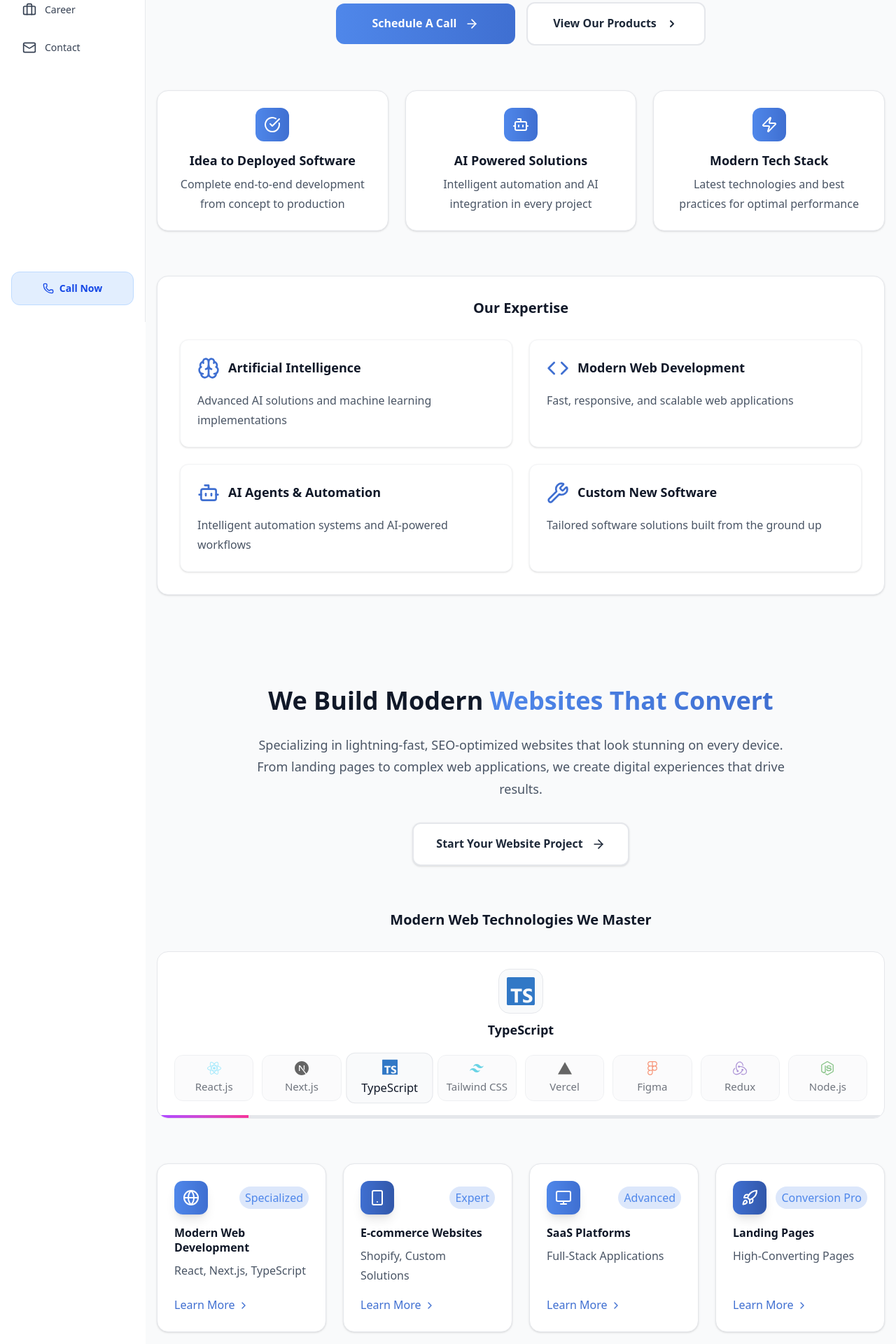
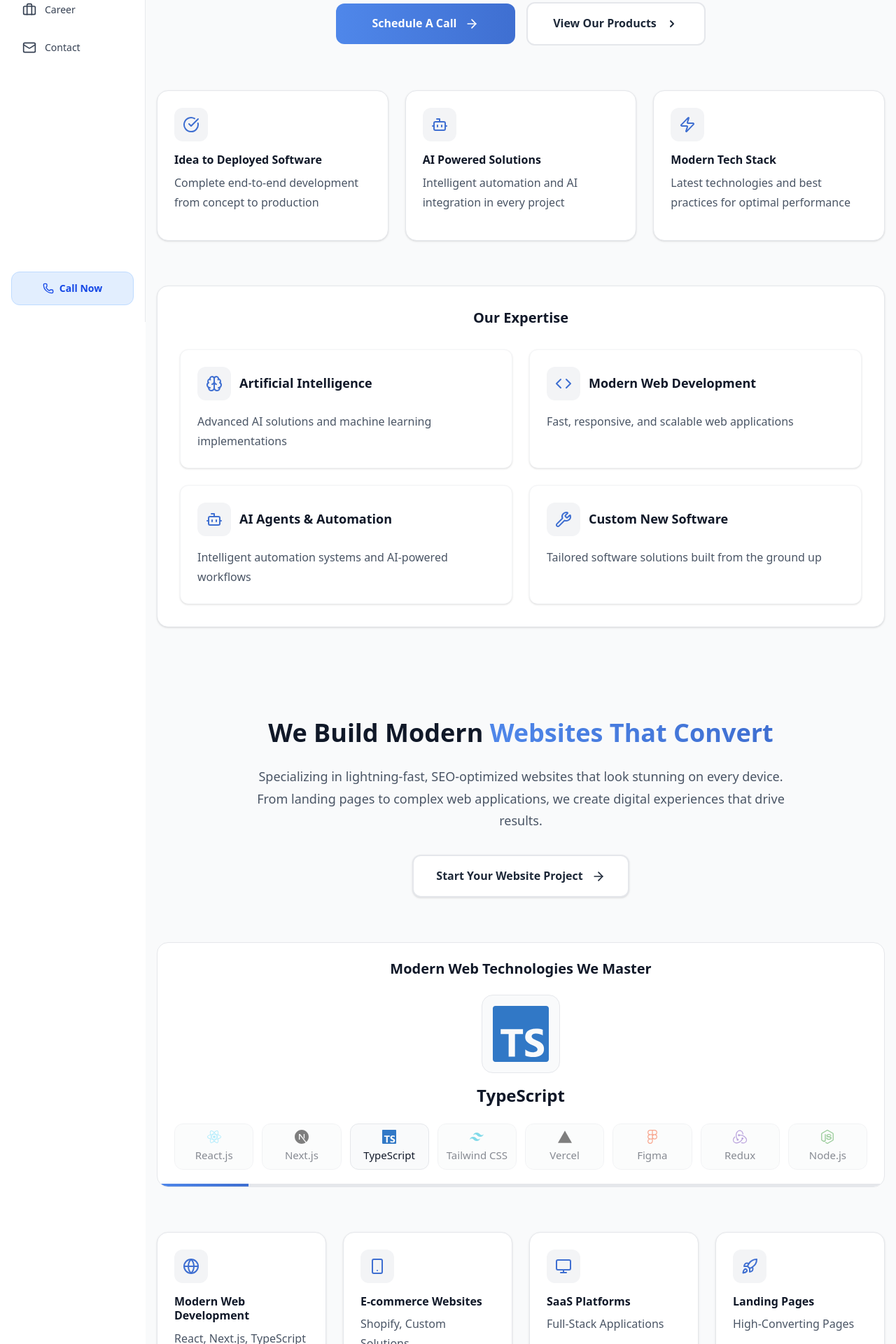
Before and after one commit to om202/NobleStack, a Next.js app: page / in a window 1280 px wide. Shown: the part 340-2260 px from the top of the page at 70% size. Built offline with nearby package versions, Linux system fonts and the light colour scheme.

Commit message:
feat: Introduce a reusable `ServiceCard` component, refactor home sections L1 and L2 to use it, and update `TechStackCarousel` styling and animations.

```diff
--- a/src/app/Home/L1.tsx
+++ b/src/app/Home/L1.tsx
@@ -11,6 +11,7 @@ import {
   Wrench,
 } from "lucide-react";
 import Image from "next/image";
+import ServiceCard from "../../components/ServiceCard";
 
 export default function HeroSection() {
 
@@ -103,41 +104,21 @@ export default function HeroSection() {
         {/* Value Propositions */}
         <div className="mb-10 sm:mb-16">
           <div className="grid grid-cols-1 md:grid-cols-3 gap-6">
-            <div className="bg-white rounded-2xl p-6 shadow-sm border border-gray-200 text-center hover:shadow-md transition-shadow duration-300">
-              <div className="w-12 h-12 gradient-nobleblue-up rounded-xl flex items-center justify-center mx-auto mb-4">
-                <CheckCircle className="w-6 h-6 text-white" />
-              </div>
-              <h3 className="text-lg font-semibold text-gray-900 mb-2">
-                Idea to Deployed Software
-              </h3>
-              <p className="text-base text-gray-600">
-                Complete end-to-end development from concept to production
-              </p>
-            </div>
-
-            <div className="bg-white rounded-2xl p-6 shadow-sm border border-gray-200 text-center hover:shadow-md transition-shadow duration-300">
-              <div className="w-12 h-12 gradient-nobleblue-up rounded-xl flex items-center justify-center mx-auto mb-4">
-                <Bot className="w-6 h-6 text-white" />
-              </div>
-              <h3 className="text-lg font-semibold text-gray-900 mb-2">
-                AI Powered Solutions
-              </h3>
-              <p className="text-base text-gray-600">
-                Intelligent automation and AI integration in every project
-              </p>
-            </div>
-
-            <div className="bg-white rounded-2xl p-6 shadow-sm border border-gray-200 text-center hover:shadow-md transition-shadow duration-300">
-              <div className="w-12 h-12 gradient-nobleblue-up rounded-xl flex items-center justify-center mx-auto mb-4">
-                <Zap className="w-6 h-6 text-white" />
-              </div>
-              <h3 className="text-lg font-semibold text-gray-900 mb-2">
-                Modern Tech Stack
-              </h3>
-              <p className="text-base text-gray-600">
-                Latest technologies and best practices for optimal performance
-              </p>
-            </div>
+            <ServiceCard
+              name="Idea to Deployed Software"
+              description="Complete end-to-end development from concept to production"
+              icon={CheckCircle}
+            />
+            <ServiceCard
+              name="AI Powered Solutions"
+              description="Intelligent automation and AI integration in every project"
+              icon={Bot}
+            />
+            <ServiceCard
+              name="Modern Tech Stack"
+              description="Latest technologies and best practices for optimal performance"
+              icon={Zap}
+            />
           </div>
         </div>
 
@@ -154,7 +135,9 @@ export default function HeroSection() {
                 className="bg-white rounded-xl p-6 shadow-sm border border-gray-100"
               >
                 <div className="flex items-center mb-4">
-                  <area.icon className="w-8 h-8 text-nobleblue-600 mr-3" />
+                  <div className="w-12 h-12 bg-gray-100 rounded-xl flex items-center justify-center mr-3">
+                    <area.icon className="w-6 h-6 text-nobleblue-600" />
+                  </div>
                   <h3 className="text-lg font-semibold text-gray-900">
                     {area.title}
                   </h3>
--- a/src/app/Home/L2.tsx
+++ b/src/app/Home/L2.tsx
@@ -39,6 +39,7 @@ import {
 import React from "react";
 import TechStackCarousel from "../../components/TechStackCarousel";
 import AnimatedFeatureCarousel from "../../components/AnimatedFeatureCarousel";
+import ServiceCard from "../../components/ServiceCard";
 
 const webFeatures = [
   {
@@ -188,33 +189,12 @@ export default function FeaturesSection() {
         {/* Web Services Grid */}
         <div className="grid grid-cols-1 md:grid-cols-2 lg:grid-cols-4 gap-6 mb-10 sm:mb-16">
           {webServices.map((service, index) => (
-            <div
+            <ServiceCard
               key={index}
-              className="bg-white rounded-2xl p-6 shadow-sm border border-gray-200 hover:shadow-md transition-shadow duration-300 group cursor-pointer min-h-[180px] flex flex-col justify-between"
-            >
-              <div>
-                <div className="flex items-center justify-between mb-4">
-                  <div
-                    className={`w-12 h-12 bg-gradient-to-r ${webFeatures[index].color} rounded-xl flex items-center justify-center shadow-lg`}
-                  >
-                    <service.icon className="w-6 h-6 text-white" />
-                  </div>
-                  <span className="text-base px-2 py-1 bg-nobleblue-500/20 text-nobleblue-500 rounded-full">
-                    {service.status}
-                  </span>
-                </div>
-                <h3 className="text-gray-900 font-semibold mb-2">
-                  {service.name}
-                </h3>
-                <p className="text-base text-gray-600 mb-4">
-                  {service.description}
-                </p>
-              </div>
-              <button className="flex items-center text-nobleblue-600 text-base group-hover:text-nobleblue-700 transition-colors">
-                Learn More
-                <ChevronRight className="w-4 h-4 ml-1 group-hover:translate-x-1 transition-transform" />
-              </button>
-            </div>
+              name={service.name}
+              description={service.description}
+              icon={service.icon}
+            />
           ))}
         </div>
 
--- a/src/app/Home/L3.tsx
+++ b/src/app/Home/L3.tsx
@@ -24,6 +24,7 @@ import {
 import React from "react";
 import TechStackCarousel from "../../components/TechStackCarousel";
 import AnimatedFeatureCarousel from "../../components/AnimatedFeatureCarousel";
+import ServiceCard from "../../components/ServiceCard";
 
 export default function AIServicesSection() {
   const aiFeatures = [
@@ -181,33 +182,12 @@ export default function AIServicesSection() {
         {/* AI Services Grid */}
         <div className="grid grid-cols-1 md:grid-cols-2 lg:grid-cols-4 gap-6 mb-10 sm:mb-16">
           {aiServices.map((service, index) => (
-            <div
+            <ServiceCard
               key={index}
-              className="bg-white rounded-2xl p-6 shadow-sm border border-gray-200 hover:shadow-md transition-shadow duration-300 group cursor-pointer min-h-[180px] flex flex-col justify-between"
-            >
-              <div>
-                <div className="flex items-center justify-between mb-4">
-                  <div
-                    className={`w-12 h-12 bg-gradient-to-r ${aiFeatures[index].color} rounded-xl flex items-center justify-center shadow-lg`}
-                  >
-                    <service.icon className="w-6 h-6 text-white" />
-                  </div>
-                  <span className="text-md-sm px-2 py-1 bg-nobleblue-500/20 text-nobleblue-500 rounded-full">
-                    {service.status}
-                  </span>
-                </div>
-                <h3 className="text-gray-900 font-semibold mb-2">
-                  {service.name}
-                </h3>
-                <p className="text-base text-gray-600 mb-4">
-                  {service.description}
-                </p>
-              </div>
-              <button className="flex items-center text-nobleblue-600 text-base group-hover:text-nobleblue-700 transition-colors">
-                Learn More
-                <ChevronRight className="w-4 h-4 ml-1 group-hover:translate-x-1 transition-transform" />
-              </button>
-            </div>
+              name={service.name}
+              description={service.description}
+              icon={service.icon}
+            />
           ))}
         </div>
 
--- /dev/null
+++ b/src/components/ServiceCard.tsx
@@ -0,0 +1,30 @@
+"use client";
+
+import React from "react";
+import { LucideIcon } from "lucide-react";
+
+interface ServiceCardProps {
+    name: string;
+    description: string;
+    icon: LucideIcon;
+}
+
+export default function ServiceCard({
+    name,
+    description,
+    icon: Icon,
+}: ServiceCardProps) {
+    return (
+        <div className="bg-white rounded-2xl p-6 shadow-sm border border-gray-200 hover:shadow-md transition-shadow duration-300 group cursor-pointer min-h-[180px]">
+            <div className="flex items-center mb-4">
+                <div
+                    className="w-12 h-12 bg-gray-100 rounded-xl flex items-center justify-center"
+                >
+                    <Icon className="w-6 h-6 text-nobleblue-600" />
+                </div>
+            </div>
+            <h3 className="text-gray-900 font-semibold mb-2">{name}</h3>
+            <p className="text-base text-gray-600 mb-4">{description}</p>
+        </div>
+    );
+}
--- a/src/components/TechStackCarousel.tsx
+++ b/src/components/TechStackCarousel.tsx
@@ -32,23 +32,25 @@ export default function TechStackCarousel({
 
   return (
     <div className="mb-10 sm:mb-16">
-      <h3 className="text-lg sm:text-xl font-bold text-center text-gray-900 mb-6 sm:mb-8">
-        {title}
-      </h3>
-              <div className="relative bg-white rounded-2xl p-4 sm:p-6 border border-gray-200 min-h-[120px] sm:min-h-[140px] flex flex-col justify-center overflow-hidden">
+      <div className="relative bg-white rounded-2xl p-4 sm:p-6 border border-gray-200 min-h-[120px] sm:min-h-[140px] flex flex-col justify-center overflow-hidden">
+        {/* Title */}
+        <h3 className="text-base sm:text-lg md:text-xl font-bold text-center text-gray-900 mb-4 sm:mb-6">
+          {title}
+        </h3>
+
         {/* Currently Featured Technology */}
-                  <div className="text-center mb-4 sm:mb-6">
+        <div className="text-center mb-4 sm:mb-6">
           <div
             key={currentTechIndex}
-            className="animate-fade-in flex flex-col items-center"
+            className="flex flex-col items-center transition-opacity duration-500 ease-in-out"
           >
-            <div className="w-16 h-16 bg-gray-50 rounded-2xl flex items-center justify-center mb-3 border border-gray-200">
+            <div className="w-24 h-24 sm:w-28 sm:h-28 bg-gray-50 rounded-2xl flex items-center justify-center mb-4 border border-gray-200">
               {React.createElement(technologies[currentTechIndex].icon, {
                 style: { color: technologies[currentTechIndex].color },
-                className: "w-10 h-10 transition-transform duration-300 hover:scale-110"
+                className: "w-16 h-16 sm:w-20 sm:h-20"
               })}
             </div>
-            <h4 className="text-base sm:text-lg font-bold text-gray-900">
+            <h4 className="text-lg sm:text-xl md:text-2xl font-bold text-gray-900">
               {technologies[currentTechIndex].name}
             </h4>
           </div>
@@ -76,18 +78,17 @@ export default function TechStackCarousel({
                 return (
                   <div
                     key={actualIndex}
-                    className={`text-center group cursor-pointer transition-all duration-300 ${
-                      actualIndex === currentTechIndex
-                        ? "scale-110 opacity-100"
-                        : "opacity-60 hover:opacity-80"
-                    }`}
+                    className={`text-center cursor-pointer transition-opacity duration-300 ease-in-out ${actualIndex === currentTechIndex
+                      ? "opacity-100"
+                      : "opacity-50 hover:opacity-75"
+                      }`}
                     onClick={() => setCurrentTechIndex(actualIndex)}
                   >
-                    <div className="bg-gray-50 rounded-xl p-2 border border-gray-200 group-hover:bg-gray-100 transition-colors duration-300">
+                    <div className="bg-gray-50 rounded-xl p-2 border border-gray-200">
                       <div className="flex justify-center mb-1">
                         <tech.icon
                           style={{ color: tech.color }}
-                          className="w-5 h-5 group-hover:scale-110 transition-transform duration-300"
+                          className="w-5 h-5"
                         />
                       </div>
                       <h5 className="text-gray-900 font-medium text-md-sm sm:text-base truncate">
@@ -103,7 +104,7 @@ export default function TechStackCarousel({
         {/* Full Width Progress Bar at Bottom */}
         <div className="absolute bottom-0 left-0 right-0 h-1 bg-gray-200 rounded-b-2xl overflow-hidden">
           <div
-            className="bg-gradient-to-r from-purple-500 to-pink-500 h-full transition-all duration-300 ease-out"
+            className="bg-gradient-to-r from-nobleblue-500 to-nobleblue-600 h-full transition-all duration-500 ease-in-out"
             style={{
               width: `${((currentTechIndex + 1) / technologies.length) * 100}%`,
             }}
```
Also changed, not shown: src/app/Home/L4.tsx (+8 -14 lines), src/components/AnimatedFeatureCarousel.tsx (+6 -9 lines).
